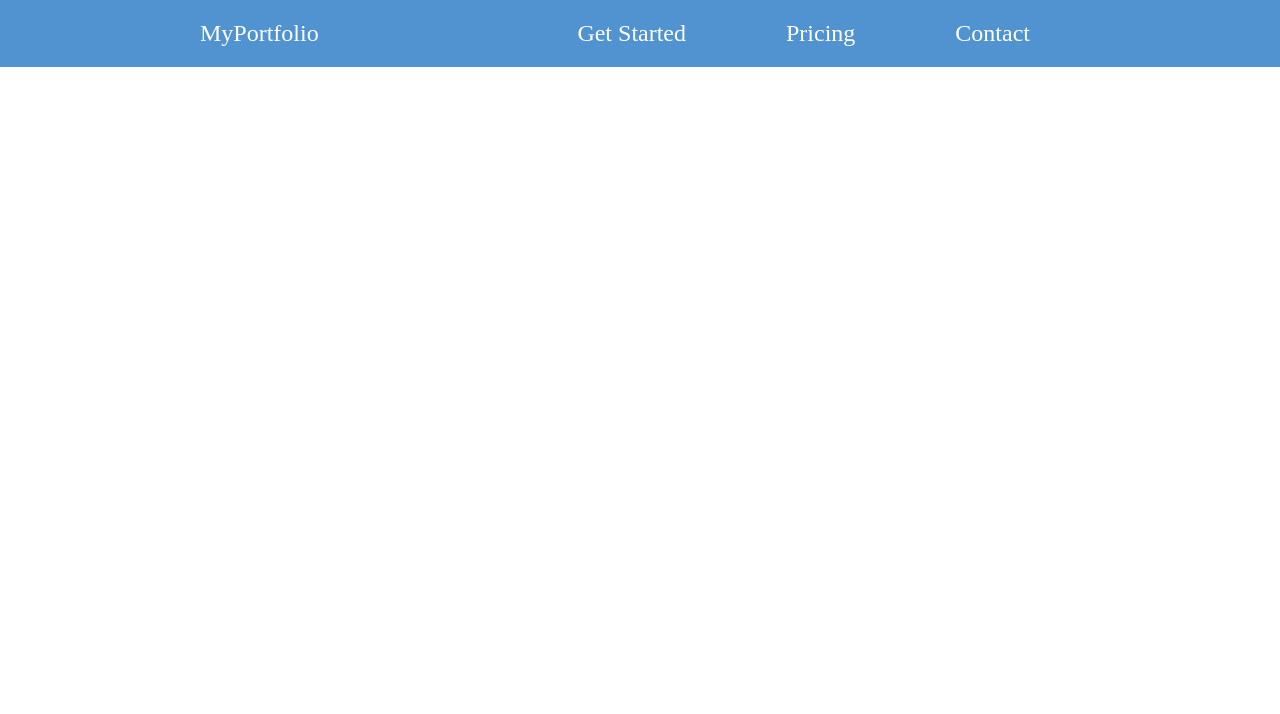
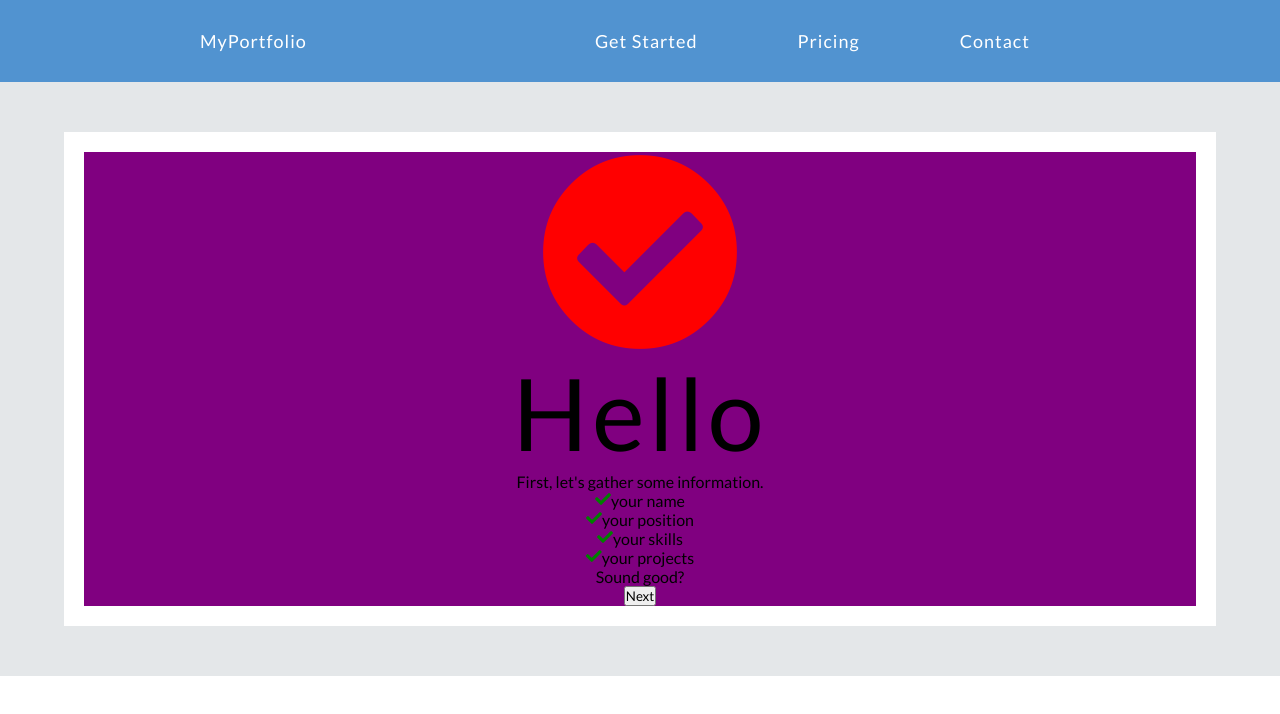
Before and after one commit to rick99gtp/myportfolio, a plain HTML site: page index.html in a window 1280 px wide. Drawn offline with Linux system fonts and the light colour scheme.

Commit message:
Overall setup of main greeting

```diff
--- a/css/_header.scss
+++ b/css/_header.scss
@@ -1,14 +1,16 @@
 header {
     display: flex;
     justify-content: space-between;
-    padding: 20px 200px;
+    padding: 30px 200px;
     background-color: var(--blue);
     color: #fff;
-    font-size: 24px;
+    font-size: 18px;
+    letter-spacing: 1px;
 
     .header__logo {
         display: flex;
-            align-items: center;
+        align-items: center;
+        cursor: pointer;
     }
 
     nav {
@@ -19,6 +21,29 @@ header {
 
             li {
                 padding: 0 50px;
+
+                p {
+                    position: relative;
+                    display: inline-block;
+                    cursor: pointer;
+
+                    &::before {
+                        content: '';
+                        position: absolute;
+                        height: 2px;
+                        width: 0%;
+                        bottom: -10px;
+                        background-color: red;
+                        transition: all .2s ease-in-out;
+                    }
+
+                    &:hover {
+
+                        &::before {
+                            width: 100%;
+                        }
+                    }
+                }
             }
         }
     }
--- /dev/null
+++ b/css/_main.scss
@@ -0,0 +1,41 @@
+main {
+    background-color: #e4E7e9;
+    display: flex;
+    justify-content: center;
+
+    .panel {
+        background-color: #fff;
+        max-width: 90%;
+        width: 90%;
+        margin: 50px 0;
+        text-align: center;
+
+        .panel__info {
+            display: flex;
+            flex-direction: column;
+            justify-content: center;
+            align-items: center;
+            margin: 20px;
+            background-color: purple;
+
+            .big-checkmark {
+                font-size: 200px;
+                color: red;
+            }
+
+            h1 {
+                font-size: 100px;
+                font-weight: 400;
+                letter-spacing: 4px;
+            }
+
+            .list-item {
+                display: flex;
+
+                .small-checkmark {
+                    color: green;
+                }
+            }
+        }
+    }
+}
--- a/css/_reset.scss
+++ b/css/_reset.scss
@@ -2,4 +2,5 @@
     margin: 0;
     padding: 0;
     box-sizing: border-box;
+    font-family: "Lato", sans-serif;
 }
--- a/css/style.scss
+++ b/css/style.scss
@@ -1,3 +1,4 @@
 @import "variables";
 @import "reset";
 @import "header";
+@import "main";
--- a/index.html
+++ b/index.html
@@ -1,12 +1,19 @@
 <!DOCTYPE html>
 <html lang="en">
+
 <head>
     <meta charset="UTF-8">
     <meta http-equiv="X-UA-Compatible" content="IE=edge">
     <meta name="viewport" content="width=device-width, initial-scale=1.0">
     <link rel="stylesheet" href="css/style.css">
+    <link rel="preconnect" href="https://fonts.googleapis.com">
+    <link rel="preconnect" href="https://fonts.gstatic.com" crossorigin>
+    <link href="https://fonts.googleapis.com/css2?family=Lato:wght@400;700;900&display=swap" rel="stylesheet">
+    <link rel="stylesheet" href="https://pro.fontawesome.com/releases/v5.10.0/css/all.css"
+        integrity="sha384-AYmEC3Yw5cVb3ZcuHtOA93w35dYTsvhLPVnYs9eStHfGJvOvKxVfELGroGkvsg+p" crossorigin="anonymous" />
     <title>MyPortfolio</title>
 </head>
+
 <body>
     <header>
         <div class="header__logo">
@@ -14,12 +21,46 @@
         </div>
         <nav>
             <ul>
-                <li id="getstarted">Get Started</li>
-                <li id="pricing">Pricing</li>
-                <li id="contact">Contact</li>
+                <li id="getstarted">
+                    <p>Get Started</p>
+                </li>
+                <li id="pricing">
+                    <p>Pricing</p>
+                </li>
+                <li id="contact">
+                    <p>Contact</p>
+                </li>
             </ul>
         </nav>
     </header>
-    <main></main>
+
+    <main>
+        <div class="panel">
+            <div class="panel__info">
+                <i class="fas fa-check-circle big-checkmark"></i>
+                <h1>Hello</h1>
+                <p>First, let's gather some information.</p>
+                <div class="list-item">
+                    <i class="fas fa-check small-checkmark"></i>
+                    <p>your name</p>
+                </div>
+                <div class="list-item">
+                    <i class="fas fa-check small-checkmark"></i>
+                    <p>your position</p>
+                </div>
+                <div class="list-item">
+                    <i class="fas fa-check small-checkmark"></i>
+                    <p>your skills</p>
+                </div>
+                <div class="list-item">
+                    <i class="fas fa-check small-checkmark"></i>
+                    <p>your projects</p>
+                </div>
+                <p>Sound good?</p>
+                <button>Next</button>
+            </div>
+        </div>
+    </main>
 </body>
+
 </html>
```
Also changed, not shown: css/style.css, 1 other file.
